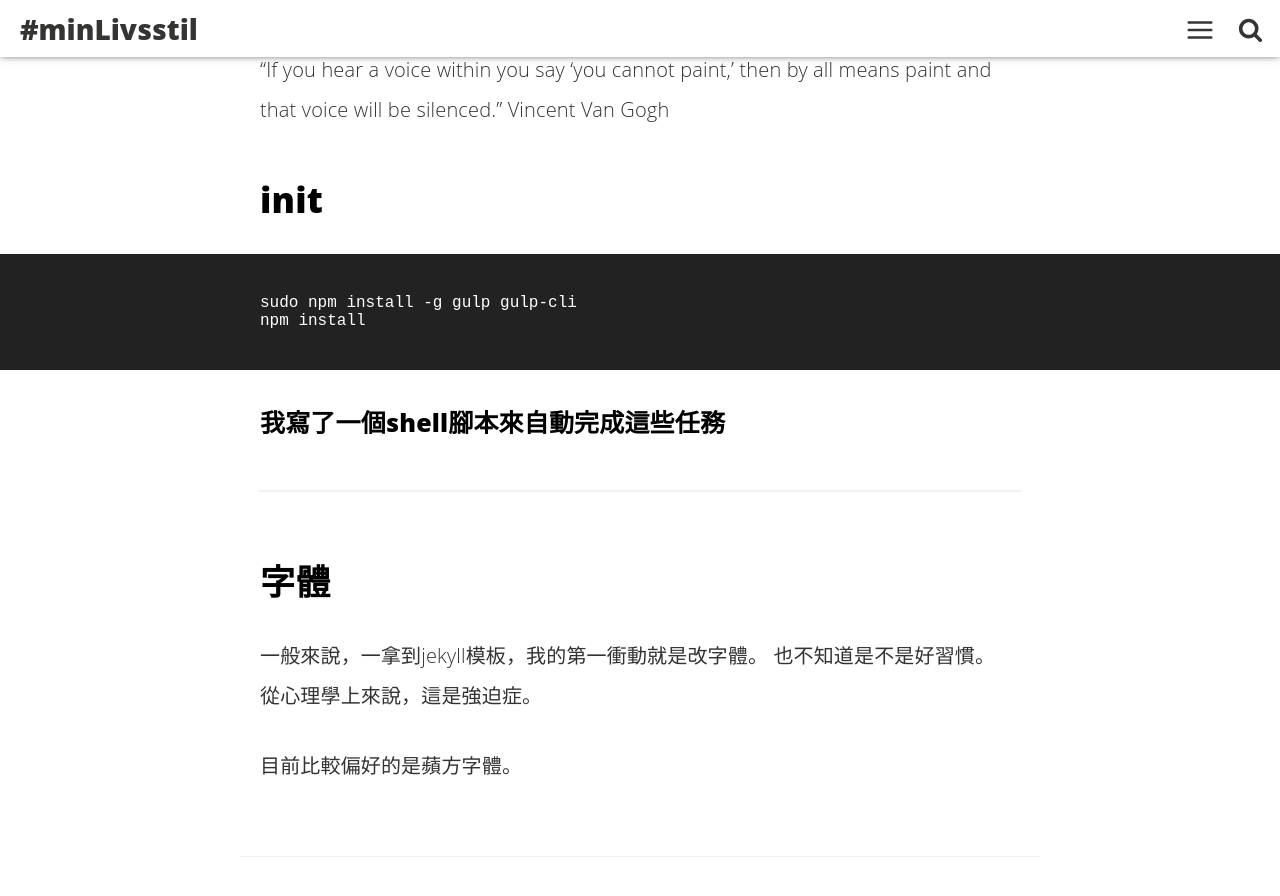
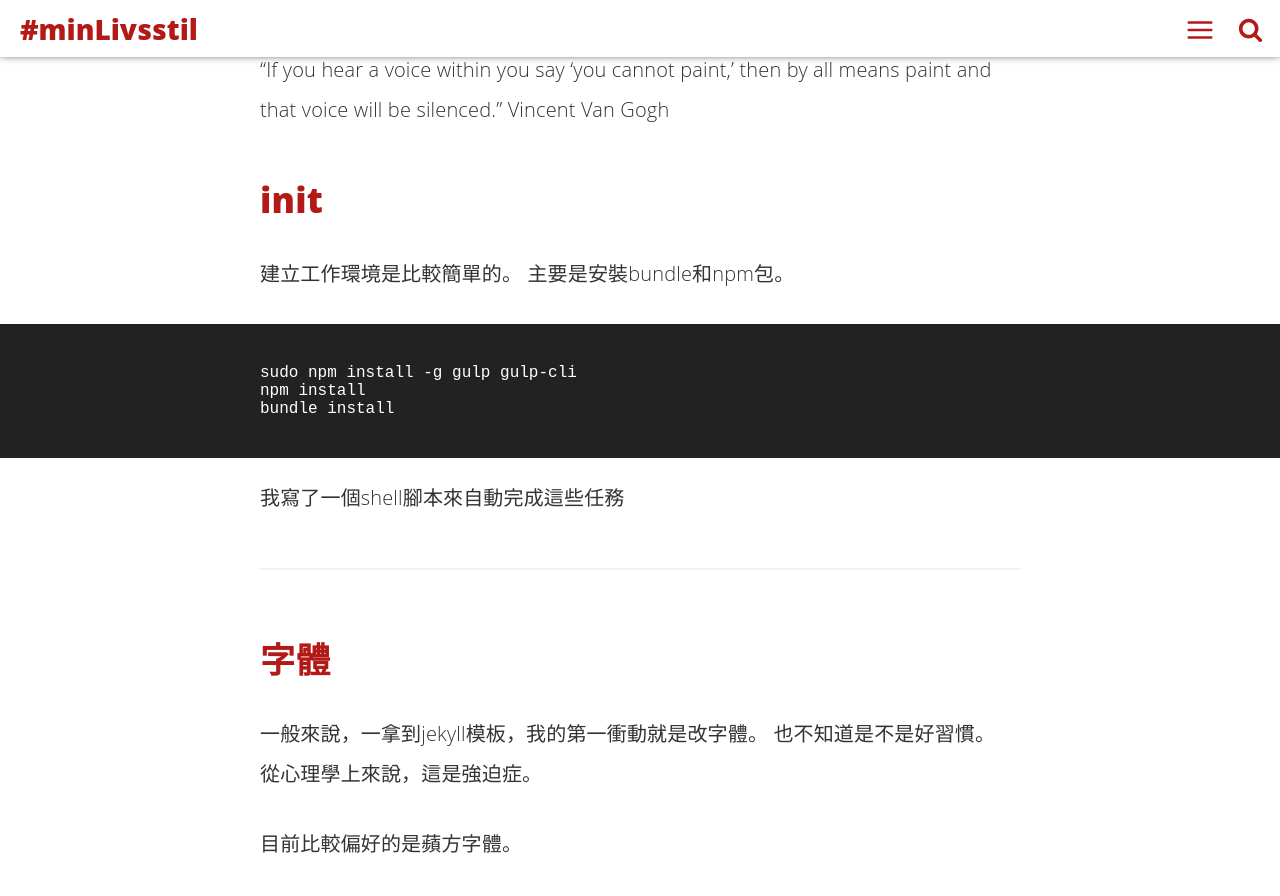
Before and after one commit to hugohoover/Meine-Karten, a Jekyll site: the page built from _posts/Jekyll/2016-08-13-Eating-Crab.md, in a window 1280 px wide and 900 px high, scrolled down 490 px. Shown: the top 896 px of the window. Built offline with Jekyll 4.4.1, drawn with Linux system fonts in a browser that asks for light colours; comment, search, counter and statistics services are not loaded.

Commit message:
modified posts, jekyll frontend, dagbok etc

```diff
--- a/_posts/Jekyll/2016-08-13-Eating-Crab.md
+++ b/_posts/Jekyll/2016-08-13-Eating-Crab.md
@@ -3,13 +3,13 @@ layout: post
 title: "Eating Crab"
 date: 2016-08-13 11:19:51
 image: '/assets/img/'
-description: 'min first post，這個模板有很多我希望實現的效果，於是開始閱讀和修改。'
-main-class: 'Notizen'
+description: '這個模板有一些我希望實現的效果，於是開始閱讀和修改。'
+main-class: 'jekyll'
 tags:
 - misc
-- jekyll
+- cards-jekyll
 categories:
-twitter_text: 'nil'
+twitter_text:
 introduction: '這個模板的一些設置我之前沒有見過，於是紀錄一下DIY過程。'
 ---
 
@@ -17,11 +17,14 @@ introduction: '這個模板的一些設置我之前沒有見過，於是紀錄
 Vincent Van Gogh
 
 ## init
+建立工作環境是比較簡單的。
+主要是安裝bundle和npm包。
 
     sudo npm install -g gulp gulp-cli
     npm install
+    bundle install
 
-### 我寫了一個shell腳本來自動完成這些任務
+我寫了一個shell腳本來自動完成這些任務
 
 ***
 
```
Also changed, not shown: _posts/2016-08-13-golden-rules.md (+4 -4 lines), _posts/2016-08-17-hand-writing.md (+4 -1 lines), _posts/2016-09-12-frontend-stylus.md (added, +27 -0 lines), _posts/2016-09-06-dagbok-jekyll-och-github.md (renamed from _posts/2016-09-06-dagbok,-jekyll-och-github.md).
